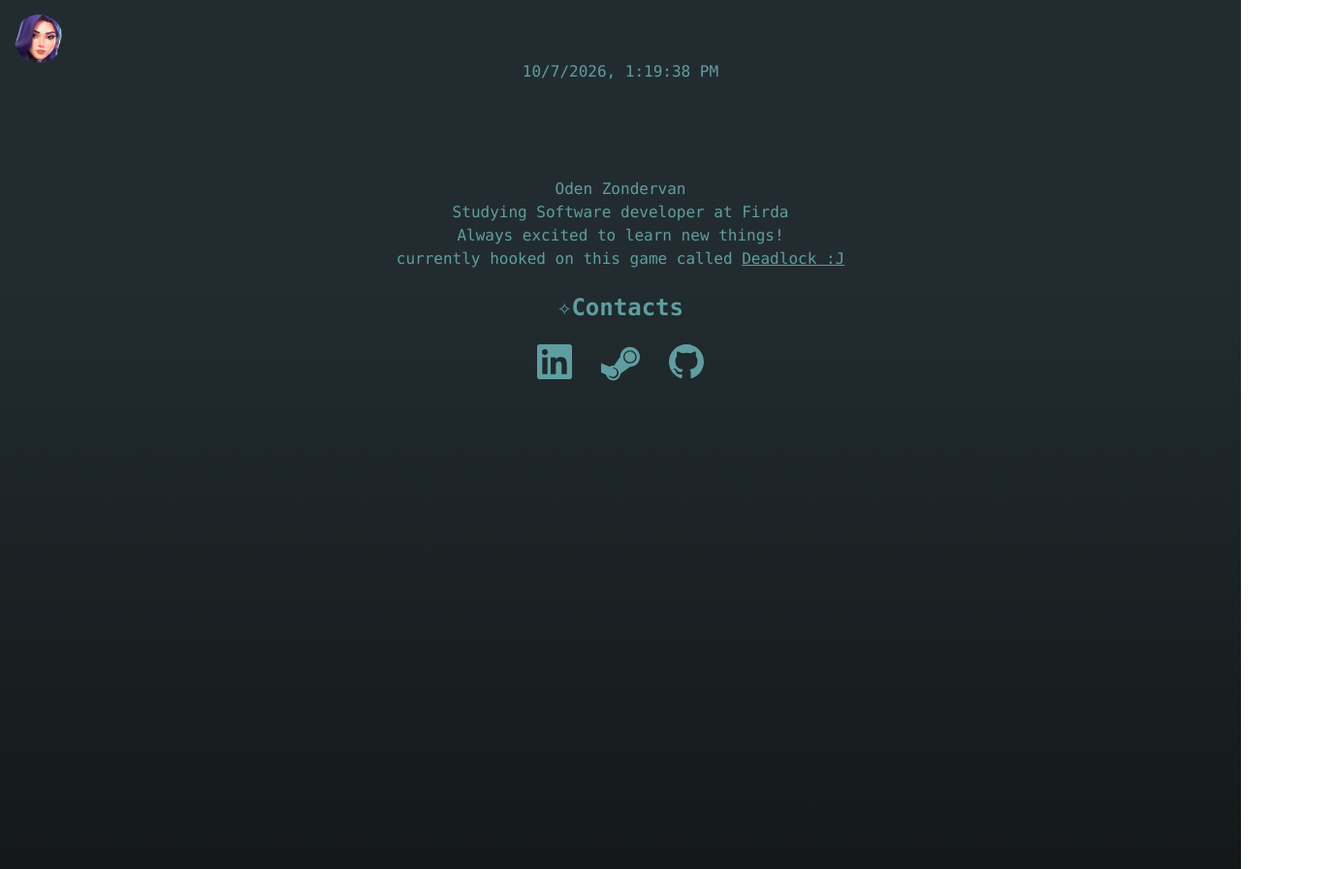
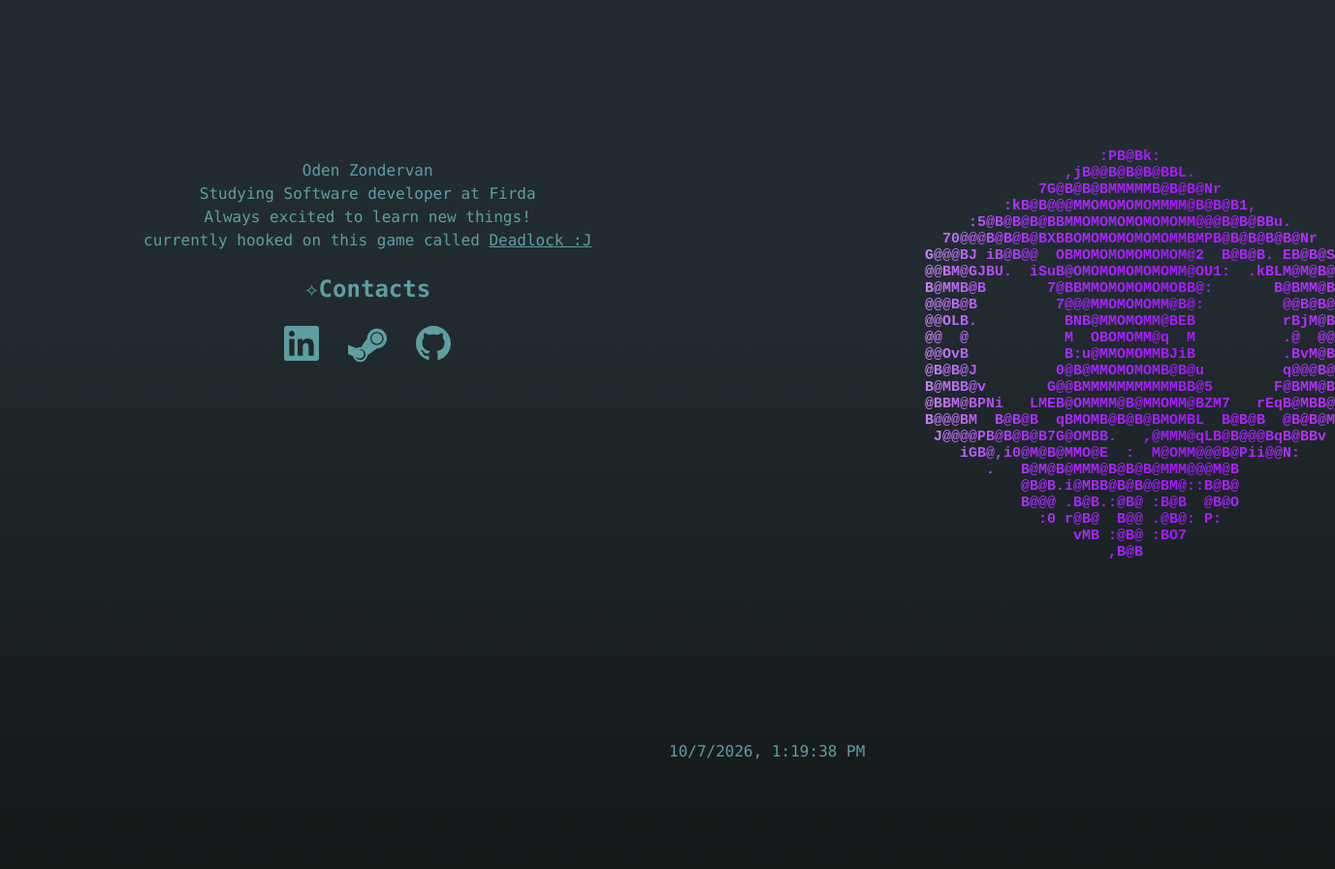
Before and after one commit to OdenZondervanheh/Portfolio-website, a plain HTML site: page index.html in a window 1280 px wide. Shown: the whole page at 97% size, 1377 px wide, since content can reach past the window. Drawn offline with Linux system fonts and the light colour scheme.

Commit message:
Styling changes & cleanup

```diff
--- a/index.css
+++ b/index.css
@@ -7,14 +7,14 @@
             overflow: hidden;
         }
 
-        .websiteviewer{
+        /* .websiteviewer{
             background-color: darkslateblue;
             width: 200px;
             height: 200px;
             display: none;
             position: absolute;
             border-radius: 3px;
-        }
+        } */
 
         ::-webkit-scrollbar {
             display: none;
@@ -22,9 +22,23 @@
 
         .Header {
             text-align: center;
+            position: absolute;
+            justify-content: left;
             line-height: 1.5;
             color:cadetblue;
             margin: 100px;
+        }
+
+        .pieter {
+            position: absolute;
+            justify-content: right;
+            font-size: 15px;
+            left: 900px;
+            bottom: 190px;
+            color: #db1e1e00;
+            background: linear-gradient(to left,#d5b2eb,#b62ffa,#9319fe,#b534fb,#a619fe,#a92ffa,#d0b2eb) 0 0/200%;
+            background-clip: text;
+            overflow: hidden;
         }
 
         a:link, a:visited{
@@ -35,6 +49,9 @@
             font-size: 1rem;
             text-align: center;
             color:cadetblue;
+            position: absolute;
+            bottom: 0;
+            left: 690px;
         }
 
         .weblogo {
@@ -46,10 +63,6 @@
             border-radius: 100px;
             transition: fill 0.5s cubic-bezier(0.175, 0.885, 0.32, 1.275);
             transition:all 0.6s ease-in;
-        }
-
-        .weblogo:hover {
-            transform: scale(1.1);
         }
 
         .Contact-section:hover {
--- a/index.html
+++ b/index.html
@@ -7,21 +7,37 @@
     <title>Personal Page</title>
     <link rel="favi-icon" type="image/x-icon" href="">
 
-    <div class="time">
-        <p id="Tijd"></p>
-    </div>
-
-
-    <img class="weblogo" onclick="Click()" src="/dmon.png" style="cursor: pointer;">
-
-    <div class="websiteviewer" id="testing">
-        <button>yo
-
-        </button>
-    </div>
-
 </head>
 <body>
+    <div class="pieter">
+        <pre><b>
+                          :PB@Bk:
+                      ,jB@@B@B@B@BBL.
+                   7G@B@B@BMMMMMB@B@B@Nr
+               :kB@B@@@MMOMOMOMOMMMM@B@B@B1,
+           :5@B@B@B@BBMMOMOMOMOMOMOMM@@@B@B@BBu.
+        70@@@B@B@B@BXBBOMOMOMOMOMOMMBMPB@B@B@B@B@Nr
+      G@@@BJ iB@B@@  OBMOMOMOMOMOMOM@2  B@B@B. EB@B@S
+      @@BM@GJBU.  iSuB@OMOMOMOMOMOMM@OU1:  .kBLM@M@B@
+      B@MMB@B       7@BBMMOMOMOMOMOBB@:       B@BMM@B
+      @@@B@B         7@@@MMOMOMOMM@B@:         @@B@B@
+      @@OLB.          BNB@MMOMOMM@BEB          rBjM@B
+      @@  @           M  OBOMOMM@q  M          .@  @@
+      @@OvB           B:u@MMOMOMMBJiB          .BvM@B
+      @B@B@J         0@B@MMOMOMOMB@B@u         q@@@B@
+      B@MBB@v       G@@BMMMMMMMMMMMBB@5       F@BMM@B
+      @BBM@BPNi   LMEB@OMMMM@B@MMOMM@BZM7   rEqB@MBB@
+      B@@@BM  B@B@B  qBMOMB@B@B@BMOMBL  B@B@B  @B@B@M
+       J@@@@PB@B@B@B7G@OMBB.   ,@MMM@qLB@B@@@BqB@BBv
+          iGB@,i0@M@B@MMO@E  :  M@OMM@@@B@Pii@@N:
+             .   B@M@B@MMM@B@B@B@MMM@@@M@B
+                 @B@B.i@MBB@B@B@@BM@::B@B@
+                 B@@@ .B@B.:@B@ :B@B  @B@O
+                   :0 r@B@  B@@ .@B@: P:
+                       vMB :@B@ :BO7
+                           ,B@B
+        </pre></b>
+    </div>
     <div class="Header">
         <p>
             Oden Zondervan
@@ -49,7 +65,6 @@
             </svg>
 
 
-
                 <a href="https://github.com/OdenZondervanheh" target="_blank" class="social-btn">
                         <svg width="36" height="36" viewBox="0 0 24 24" fill="currentColor">
                         <path d="M12 0c-6.626 0-12 5.373-12 12 0 5.302 3.438 9.8 8.207 11.387.599.111.793-.261.793-.577v-2.234c-3.338.726-4.033-1.416-4.033-1.416-.546-1.387-1.333-1.756-1.333-1.756-1.089-.745.083-.729.083-.729 1.205.084 1.839 1.237 1.839 1.237 1.07 1.834 2.807 1.304 3.492.997.107-.775.418-1.305.762-1.604-2.665-.305-5.467-1.334-5.467-5.931 0-1.311.469-2.381 1.236-3.221-.124-.303-.535-1.524.117-3.176 0 0 1.008-.322 3.301 1.23.957-.266 1.983-.399 3.003-.404 1.02.005 2.047.138 3.006.404 2.291-1.552 3.297-1.23 3.297-1.23.653 1.653.242 2.874.118 3.176.77.84 1.235 1.911 1.235 3.221 0 4.609-2.807 5.624-5.479 5.921.43.372.823 1.102.823 2.222v3.293c0 .319.192.694.801.576 4.765-1.589 8.199-6.086 8.199-11.386 0-6.627-5.373-12-12-12z"/>
@@ -58,6 +73,11 @@
             </div>
         </div>
     </body>
+    <footer>
+        <div class="time">
+        <p id="Tijd"></p>
+    </div>
+    </footer>
 
     <script src="index.js"></script>
     </html>
```
